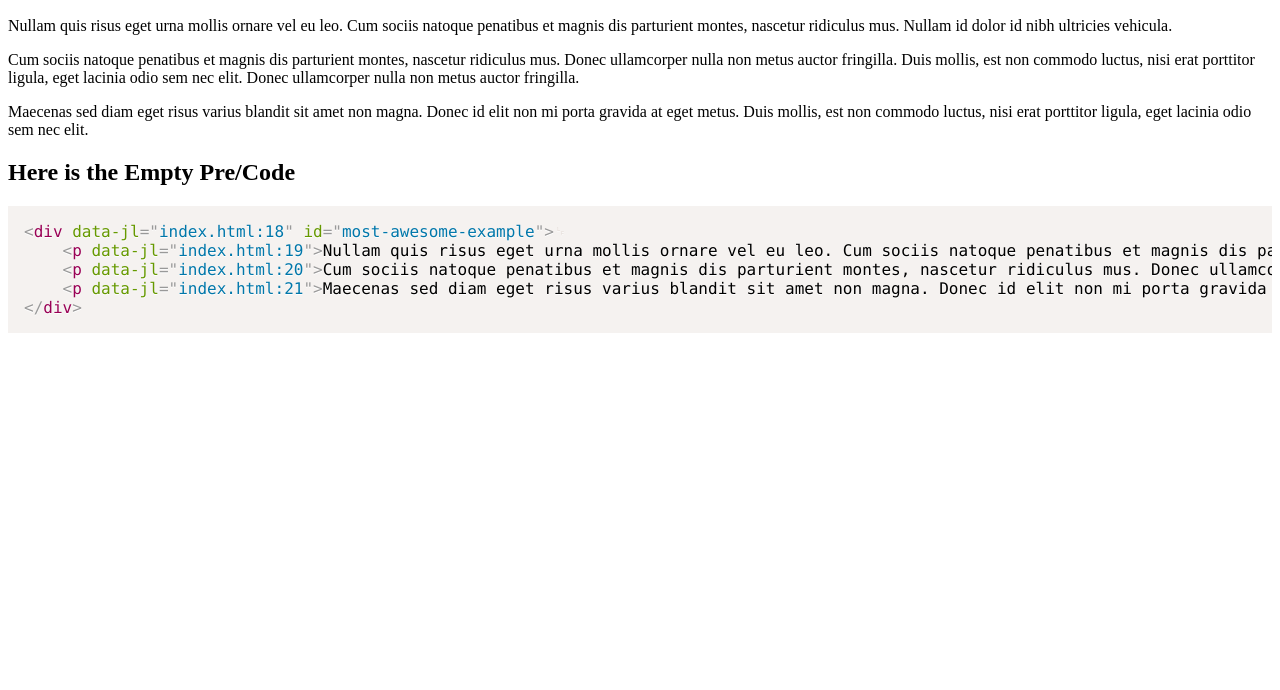
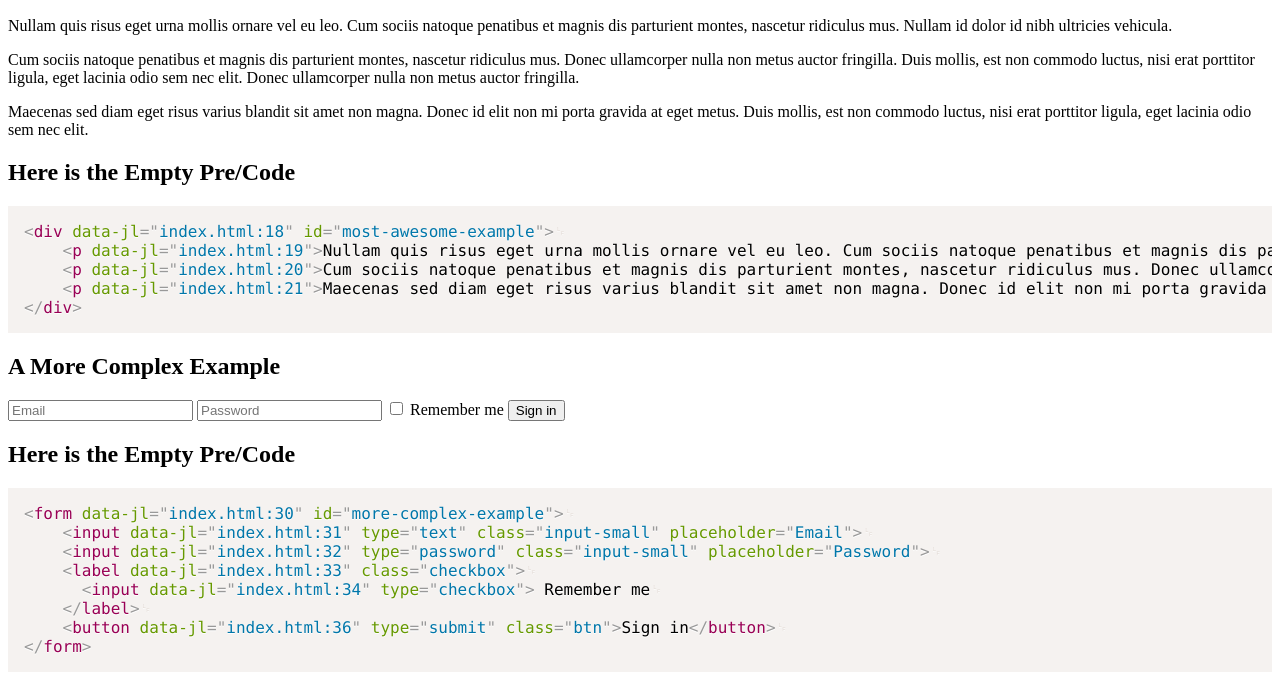
Before and after one commit to lynnwallenstein/lazydoc, a plain HTML site: page index.html in a window 1280 px wide. Shown: the part 110-800 px from the top of the page. Drawn offline with nearby package versions, Linux system fonts and the light colour scheme.

Commit message:
Loops through multiple instances

```diff
--- a/index.html
+++ b/index.html
@@ -23,7 +23,22 @@
 
         <h2>Here is the Empty Pre/Code</h2>
 
-<pre><code class="lazydoc-trigger language-markup" data-get-code-from="most-awesome-example" ></code></pre>
+        <pre><code class="lazydoc-trigger language-markup" data-get-code-from="most-awesome-example" ></code></pre>
+
+        <h2>A More Complex Example</h2>
+
+<form id="more-complex-example">
+    <input type="text" class="input-small" placeholder="Email">
+    <input type="password" class="input-small" placeholder="Password">
+    <label class="checkbox">
+      <input type="checkbox"> Remember me
+    </label>
+    <button type="submit" class="btn">Sign in</button>
+</form>
+
+        <h2>Here is the Empty Pre/Code</h2>
+
+        <pre><code class="lazydoc-trigger language-markup" data-get-code-from="more-complex-example" ></code></pre>
 
 
         <!-- Grab Google CDN's jQuery. fall back to local if necessary -->
--- a/jquery.lazydoc.js
+++ b/jquery.lazydoc.js
@@ -24,11 +24,15 @@
   * ===================== */
 
   $.fn.lazydoc = function ( ) {
-      var whichItem = $(this).attr("data-get-code-from");
-      //console.log("I think you wanted " + whichItem);
-      var theContent = $("#" + whichItem)[0].outerHTML;
-      //console.log("So then I went and got " + theContent);
-      $(this).text(theContent);
+       return this.each(function(){
+
+          var whichItem = $(this).attr("data-get-code-from");
+          //console.log("I think you wanted " + whichItem);
+          var theContent = $("#" + whichItem)[0].outerHTML;
+          //console.log("So then I went and got " + theContent);
+          $(this).text(theContent);
+
+        });
   }
 
 }(window.jQuery);
```
